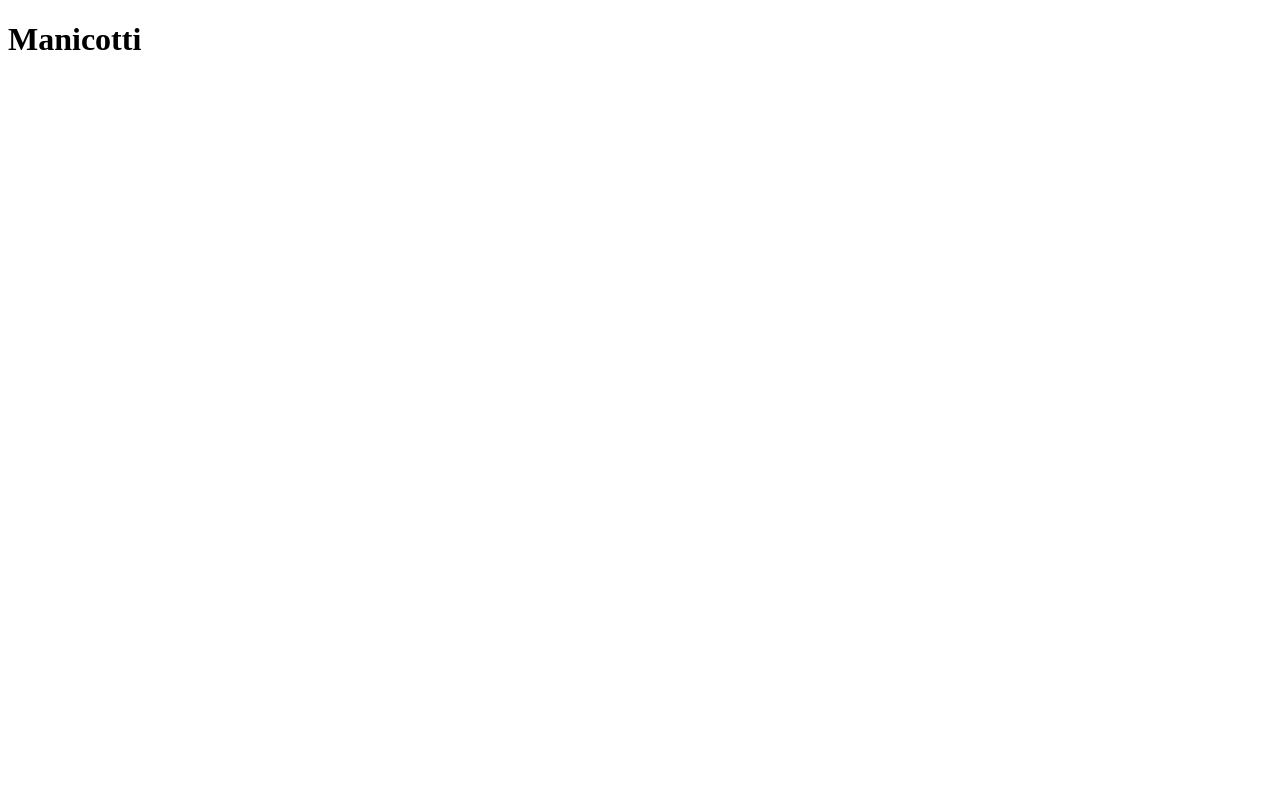
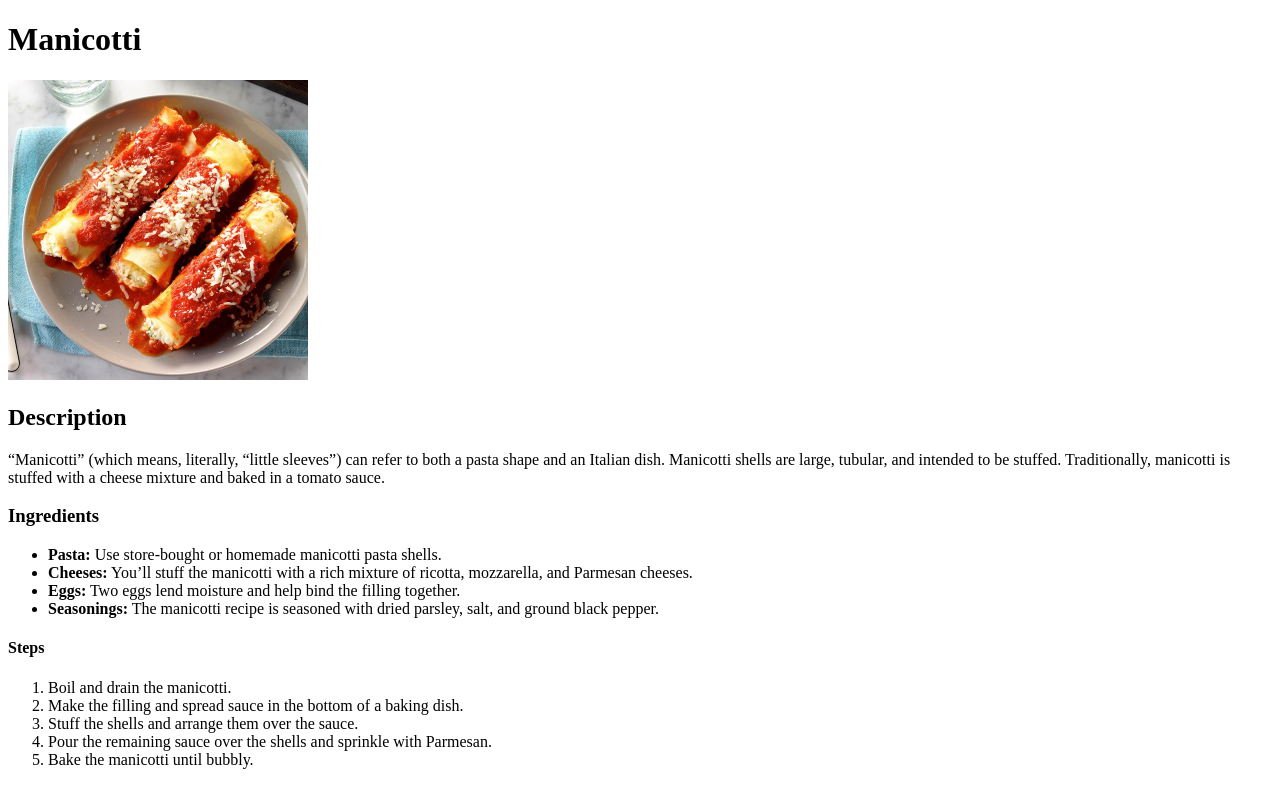
Before and after one commit to wangunderline/odin-recipes, a plain HTML site: page recipes/manicotti.html in a window 1280 px wide. Drawn offline with Linux system fonts and the light colour scheme.

Commit message:
Complete manicotti page

```diff
--- a/recipes/manicotti.html
+++ b/recipes/manicotti.html
@@ -7,5 +7,23 @@
 </head>
 <body>
     <h1>Manicotti</h1>
+    <img src="../images/Homemade-Manicotti_EXPS_H13X917_6485_B06_23_5b-2.jpg" alt="manicotti" height="300px" width="300px">
+    <h2>Description</h2>
+    <p>“Manicotti” (which means, literally, “little sleeves”) can refer to both a pasta shape and an Italian dish. Manicotti shells are large, tubular, and intended to be stuffed. Traditionally, manicotti is stuffed with a cheese mixture and baked in a tomato sauce.  </p>
+    <h3>Ingredients</h3>
+    <ul>
+        <li><strong>Pasta:</strong> Use store-bought or homemade manicotti pasta shells. </li>
+        <li><strong>Cheeses:</strong> You’ll stuff the manicotti with a rich mixture of ricotta, mozzarella, and Parmesan cheeses. </li>
+        <li><strong>Eggs:</strong> Two eggs lend moisture and help bind the filling together. </li>
+        <li><strong>Seasonings:</strong> The manicotti recipe is seasoned with dried parsley, salt, and ground black pepper.</li>
+    </ul>
+    <h4>Steps</h4>
+    <ol>
+        <li>Boil and drain the manicotti. </li>
+        <li>Make the filling and spread sauce in the bottom of a baking dish.</li>
+        <li>Stuff the shells and arrange them over the sauce. </li>
+        <li>Pour the remaining sauce over the shells and sprinkle with Parmesan.</li>
+        <li>Bake the manicotti until bubbly. </li>
+    </ol>
 </body>
 </html>
```
